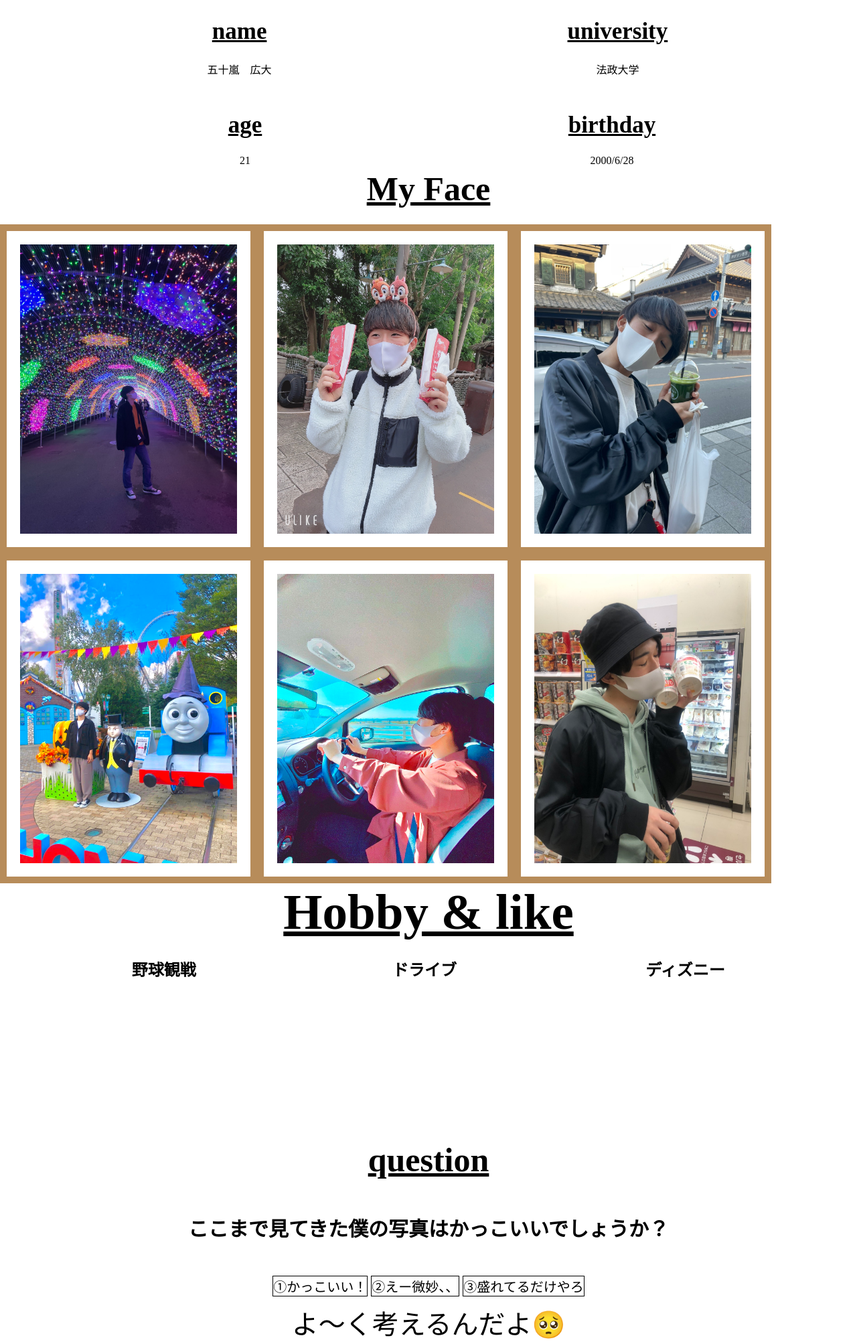
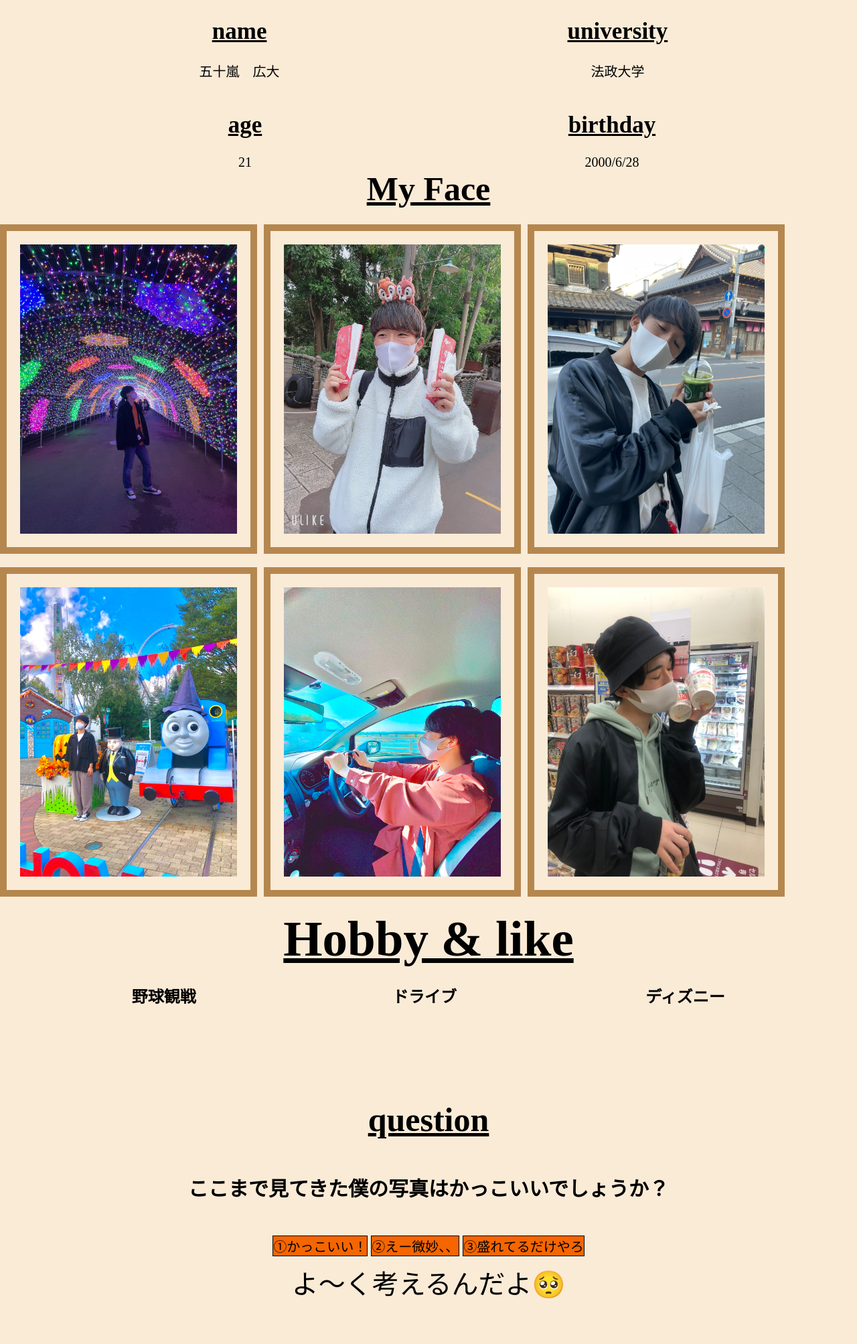
Before and after one commit to koudai00/my-portfolio, a plain HTML site: page index.html in a window 1280 px wide. Shown: the part 347-2354 px from the top of the page at 67% size. Drawn offline with Linux system fonts and the light colour scheme; some packages are replaced by stand-ins of ours.

Commit message:
Update style.css

```diff
--- a/style.css
+++ b/style.css
@@ -1,5 +1,6 @@
 html {
   font-family: "Times New Roman", Times, serif;
+  background-color: antiquewhite;
 }
 
 .daimei {
@@ -21,11 +22,18 @@ html {
   font-size: 30px;
   padding: 20px;
 }
+/* a { */
+/* text-align: right; */
+/* } */
+
 /* myなんたらとquestionで使ってる */
 .taitoru {
   text-align: center;
   font-size: 50px;
   margin-top: 50px;
+}
+.MyProfile p {
+  font-size: 20px;
 }
 
 /* my profile */
@@ -58,6 +66,7 @@ html {
 .naiyou-nakami2 {
   height: 100px;
   width: 50%;
+  margin-bottom: 50px;
 }
 
 .naiyou2 {
@@ -74,12 +83,14 @@ html {
   float: left;
   padding: 20px;
   border: 10px solid #9e6421bd;
+  margin-bottom: 20px;
+  margin-right: 10px;
 }
 
 /* 以下hobby &like */
 
 .Hobby {
-  height: 200px;
+  height: 100px;
   margin: 0px 50px;
 }
 
@@ -104,13 +115,18 @@ html {
 }
 #answer1 {
   border: 1px solid;
+  background-color: #f56500;
 }
 #answer2 {
   border: 1px solid;
+  background-color: #f56500;
 }
+
 #answer3 {
   border: 1px solid;
+  background-color: #f56500;
 }
+
 #feedback {
   margin-top: 10px;
   margin-bottom: 10px;
@@ -129,6 +145,7 @@ html {
   position: absolute;
   transform: translate(-50%, 0%);
   left: 50%;
+  background-color: #a84f0e;
 }
 .saigo-button {
   position: relative;
```
